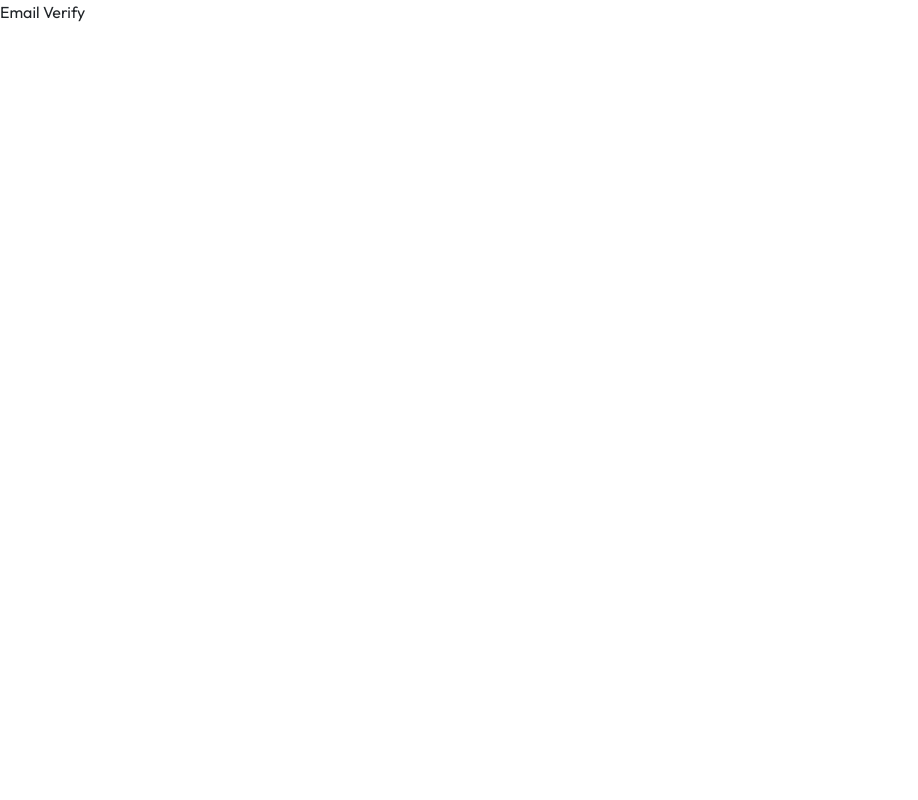
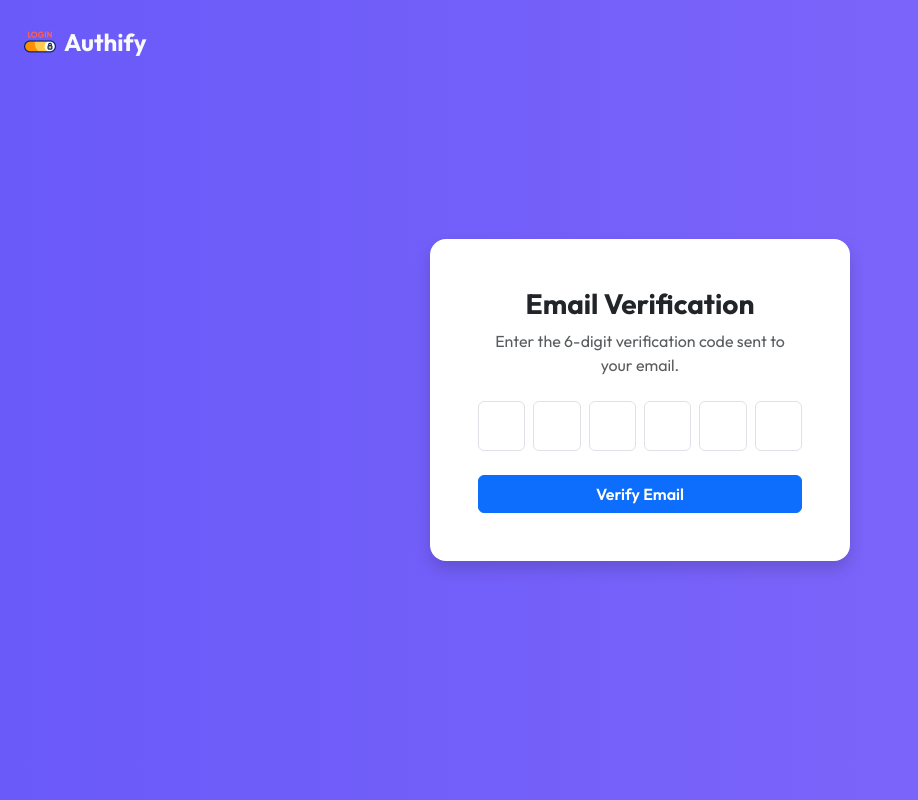
Before and after one commit to sangaryousmane/spring-react-auth-frontend, a React (Create React App) app: page /email-verify in a window 1280 px wide. Shown: the whole page, without its empty margins (0-918 px from the left). Built offline with nearby package versions, Linux system fonts and the light colour scheme.

Commit message:
Work on email, menu et al.

```diff
--- a/src/components/Menubar.jsx
+++ b/src/components/Menubar.jsx
@@ -2,14 +2,41 @@
 
 import {assets} from "../assets/assets";
 import {useNavigate} from "react-router-dom";
-import {useContext, useRef, useState} from "react";
+import {useContext, useEffect, useRef, useState} from "react";
 import {AppContext} from "../context/AppContext";
+import axios from "axios";
+import {toast} from "react-toastify";
 
 const Menubar = () => {
     const navigate = useNavigate();
     const [dropDownOpen, setDropDownOpen] = useState(false);
-    const {userData} = useContext(AppContext);
+    const {userData, backendURL, setUserData, setIsLoggedIn} = useContext(AppContext);
     const dropDownRef = useRef(null);
+
+    useEffect(() => {
+        const handleClickOutside = (e) => {
+            if (dropDownRef.current && !dropDownRef.current.contains(e.target)) {
+                setDropDownOpen(false);
+            }
+        };
+        document.addEventListener("mousedown", handleClickOutside);
+        return () => document.removeEventListener("mousedown", handleClickOutside);
+    }, []);
+
+    const handleLogout = async () => {
+
+        try {
+            axios.defaults.withCredentials = true;
+            const response = await axios.post(`${backendURL}/logout`);
+            if (response.status === 200) {
+                setIsLoggedIn(false);
+                setUserData(false);
+                navigate("/");
+            }
+        } catch (err) {
+           toast.error(err.response.data.message);
+        }
+    }
 
     return (
         <nav className="navbar bg-white px-5 py-4 d-flex justify-content-between align-items-center">
@@ -19,7 +46,7 @@ const Menubar = () => {
             </div>
 
             {userData ?
-            (
+                (
             <div className="position-relative" ref={dropDownRef}>
                 <div className="bg-dark text-white rounded-circle d-flex justify-content-center align-items-center"
                      style={{
@@ -32,7 +59,7 @@ const Menubar = () => {
                     {userData.name.charAt(0).toUpperCase()}
                 </div>
 
-
+                {/*Show and make visible the verify email address if the account is not verify.*/}
                 {dropDownOpen && (
                     <div className="position-absolute shadow bg-white rounded p-2"
                          style={{
@@ -40,18 +67,16 @@ const Menubar = () => {
                              right:0,
                              zIndex: 1000}}>
 
-                        {!userData.isAccountVerified && (
+                        {
+                            !userData.isAccountVerified && (
                             <div className="dropdown-item py-1 px-2"
-                            style={{
-                                cursor: "pointer"
-                            }}>
-                                Verify Email
+                            style={{ cursor: "pointer" }}> Verify Email
                             </div>
                         )}
                         <div className="dropdown-item py-1 px-2 text-danger"
                              style={{
                                  cursor: "pointer"
-                             }}>
+                             }} onClick={handleLogout}>
                             Logout
                         </div>
                     </div>
@@ -60,10 +85,9 @@ const Menubar = () => {
             ):(
             <div className="btn btn-outline-dark rounded-pill px-3"
                  onClick={() => navigate("/login")}>
-            Login <i className="bi bi-arrow-right ms-2"></i>
+                Login <i className="bi bi-arrow-right ms-2"></i>
             </div>
             )}
-
         </nav>
     )
 }
--- a/src/pages/EmailVerfiy.jsx
+++ b/src/pages/EmailVerfiy.jsx
@@ -1,9 +1,87 @@
 // This is the Email Verification Page
 
+import {Link, useNavigate} from "react-router-dom";
+import {assets} from "../assets/assets";
+import {useContext, useRef, useState} from "react";
+import {AppContext} from "../context/AppContext";
+
 const EmailVerify = () => {
+    const inputRef = useRef([]);
+    const [loading, settLoading] = useState(false);
+    const {getUserData, isLoggedIn, userData} = useContext(AppContext);
+    const navigate = useNavigate();
+
     return (
-        <div className="veryify_email">Email Verify</div>
-    )
+        <div
+            className="min-vh-100 d-flex justify-content-center align-items-center position-relative"
+            style={{
+                background: "linear-gradient(90deg,#6a5af9,#8268f9)"
+            }}
+        >
+
+            <Link
+                to="/"
+                className="position-absolute top-0 start-0 p-4 d-flex align-items-center gap-2 text-decoration-none"
+            >
+                <img
+                    src={assets.logo}
+                    alt="logo"
+                    width={32}
+                    height={32}
+                />
+
+                <span className="text-light fs-4 fw-bold">
+                Authify
+            </span>
+
+            </Link>
+
+            <div
+                className="bg-white rounded-4 shadow p-5"
+                style={{
+                    maxWidth: "420px",
+                    width: "100%"
+                }}
+            >
+
+                <h3 className="fw-bold text-center mb-2">
+                    Email Verification
+                </h3>
+
+                <p className="text-center text-muted mb-4">
+                    Enter the 6-digit verification code sent to your email.
+                </p>
+
+                <div className="d-flex justify-content-between gap-2 mb-4">
+
+                    {[...Array(6)].map((_, i) => (
+
+                        <input
+                            key={i}
+                            type="text"
+                            maxLength={1}
+                            className="form-control text-center fs-4"
+                            ref={(el) =>
+                                (inputRef.current[i] = el)
+                            }
+                        />
+
+                    ))}
+
+                </div>
+
+                <button
+                    className="btn btn-primary w-100 fw-semibold"
+                    disabled={loading}
+                >
+                    {loading
+                        ? "Loading..."
+                        : "Verify Email"}
+                </button>
+
+            </div>
+
+        </div>
+    );
 }
-
 export default EmailVerify;
--- a/src/pages/Login.jsx
+++ b/src/pages/Login.jsx
@@ -18,7 +18,7 @@ const Login = () => {
 
     const onSubmitHandler = async (e) => {
         e.preventDefault();
-        // axios.defaults.withCredentials = true;
+        axios.defaults.withCredentials = true;
         setLoading(true);
 
         try{
@@ -30,8 +30,6 @@ const Login = () => {
                         name,
                         email,
                         password
-                    }, {
-                        withCredentials: true
                     })
 
                 if (response.status === 201) {
@@ -44,11 +42,9 @@ const Login = () => {
                 // Login API
                 const response = await axios.post(
                     `${backendURL}/login`,
-                    {email, password},
                     {
-                        withCredentials: true
-                    }
-                )
+                        email, password
+                    })
                 if (response.status === 200){
                     setIsLoggedIn(true);
                     await getUserData();
```
